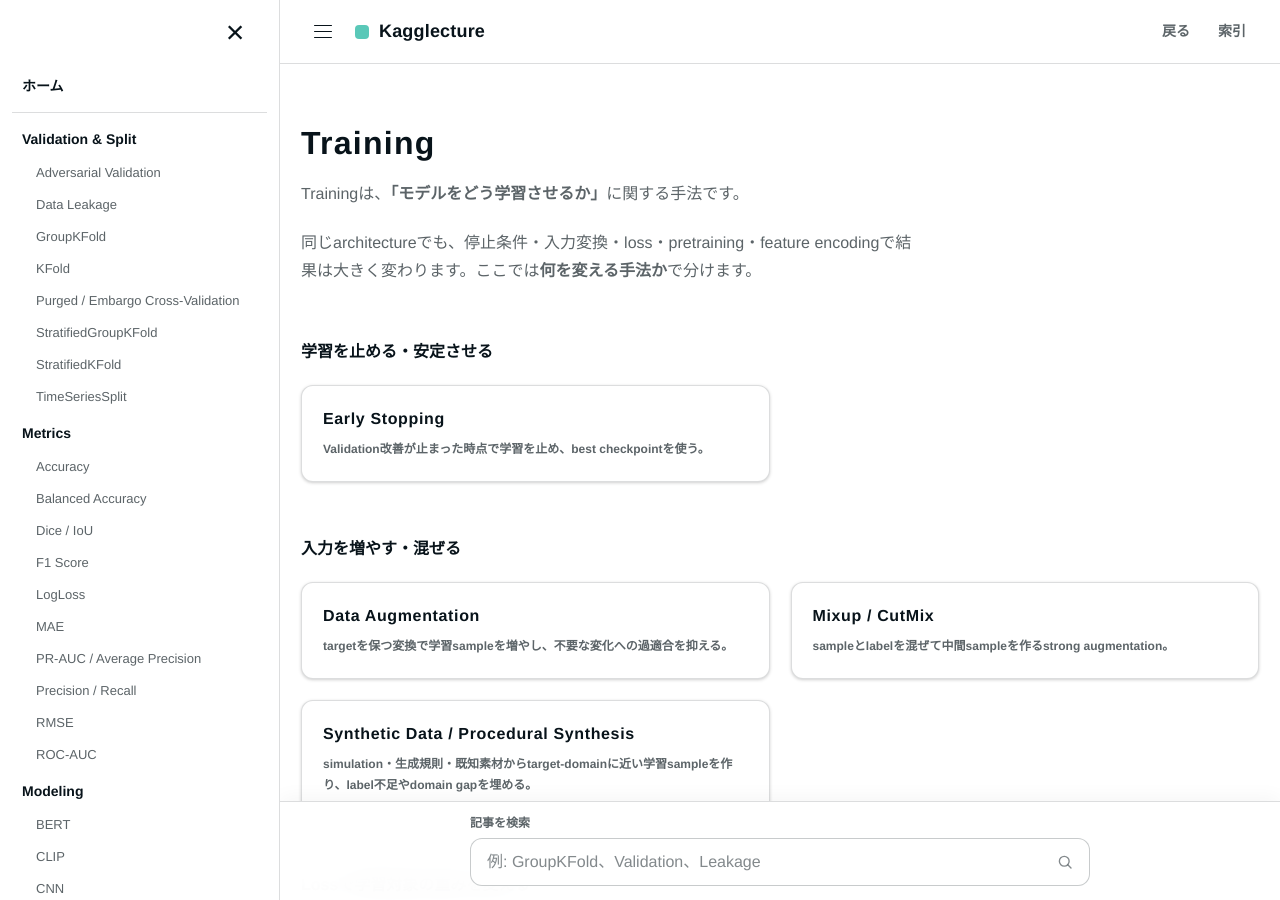
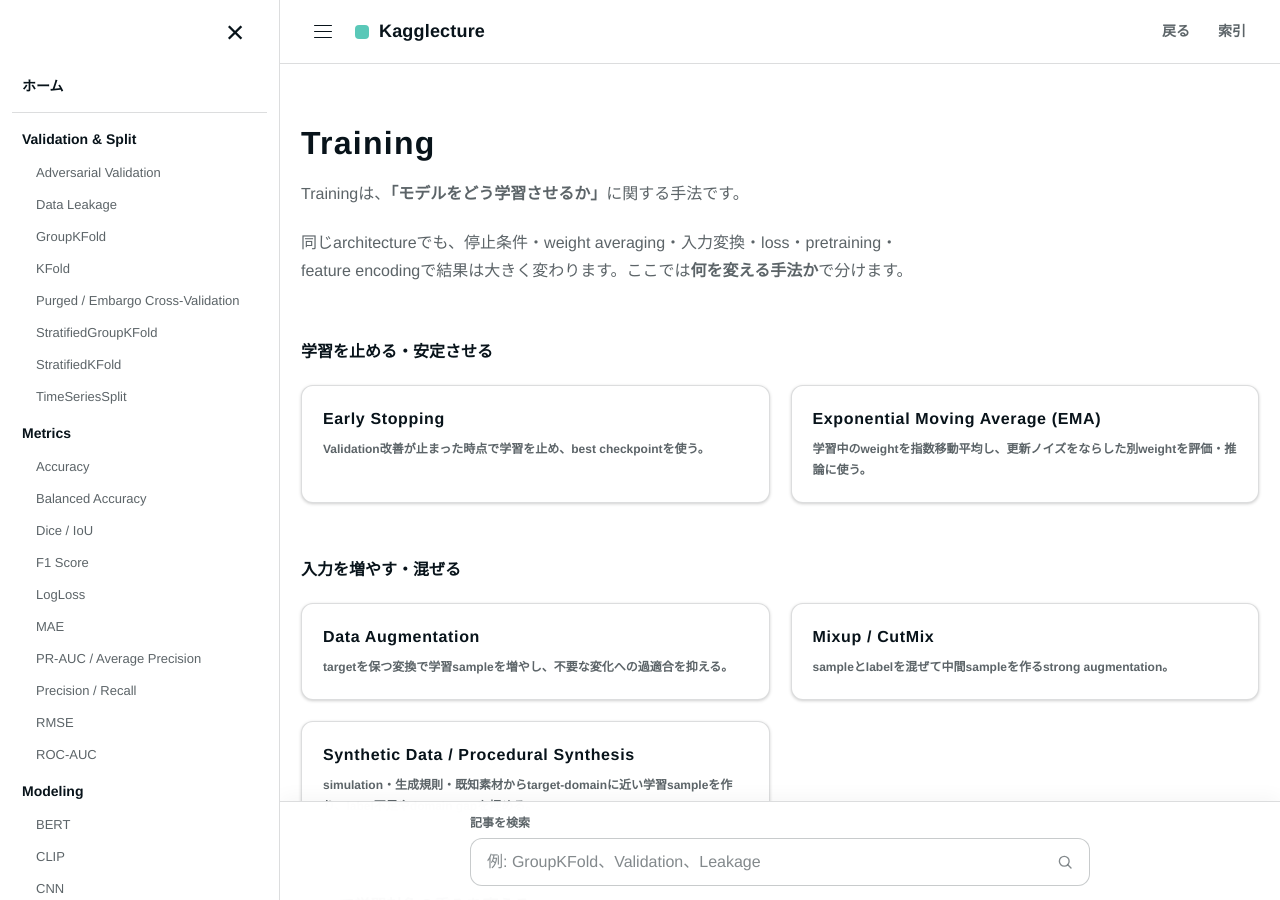
Before and after one commit to morikazu1119/Kagglecture, a Jekyll site: the page built from wiki/training/index.html, in a window 1280 px wide and 900 px high. Built offline with Jekyll 4.4.1, drawn with Linux system fonts in a browser that asks for light colours; some of the changed text lies outside the part shown.

Commit message:
EMA weight averaging記事を追加 (#23)
* Add EMA weight averaging reference

* Link EMA from Training index

* Fix EMA related article link

```diff
--- a/wiki/training/index.html
+++ b/wiki/training/index.html
@@ -2,7 +2,7 @@
 layout: default
 title: Training
 description: Kaggleの学習手法を、学習制御・data・loss・representationごとに調べるカテゴリ索引。
-summary: Early Stopping、Augmentation、Synthetic Data、Loss、Frequency / Target Encoding、Aggregation、Lag / Rolling、Pretrainingを目的別に整理する。
+summary: Early Stopping、EMA、Augmentation、Synthetic Data、Loss、Frequency / Target Encoding、Aggregation、Lag / Rolling、Pretrainingを目的別に整理する。
 type: category-index
 nav_order: 4
 permalink: /wiki/training/
@@ -10,10 +10,11 @@ permalink: /wiki/training/
 
 <h1>Training</h1>
 <p>Trainingは、<strong>「モデルをどう学習させるか」</strong>に関する手法です。</p>
-<p>同じarchitectureでも、停止条件・入力変換・loss・pretraining・feature encodingで結果は大きく変わります。ここでは<strong>何を変える手法か</strong>で分けます。</p>
+<p>同じarchitectureでも、停止条件・weight averaging・入力変換・loss・pretraining・feature encodingで結果は大きく変わります。ここでは<strong>何を変える手法か</strong>で分けます。</p>
 <h2>学習を止める・安定させる</h2>
 <div class="dictionary-grid">
   <a class="dictionary-card dictionary-card-link" href="{{ '/wiki/training/early-stopping.html' | relative_url }}"><h3>Early Stopping</h3><p>Validation改善が止まった時点で学習を止め、best checkpointを使う。</p></a>
+  <a class="dictionary-card dictionary-card-link" href="{{ '/wiki/training/exponential-moving-average.html' | relative_url }}"><h3>Exponential Moving Average (EMA)</h3><p>学習中のweightを指数移動平均し、更新ノイズをならした別weightを評価・推論に使う。</p></a>
 </div>
 
 <h2>入力を増やす・混ぜる</h2>
@@ -44,6 +45,7 @@ permalink: /wiki/training/
 <h2>迷ったときの判断軸</h2>
 <div class="comparison-board">
   <section class="comparison-card"><h4>過学習し始める</h4><dl><dt>見る記事</dt><dd>Early Stopping</dd></dl></section>
+  <section class="comparison-card"><h4>Deep Learningのweightが揺れる</h4><dl><dt>候補</dt><dd>EMA</dd><dt>比較</dt><dd>raw vs EMAを同じValidationで確認</dd></dl></section>
   <section class="comparison-card is-primary"><h4>Dataが少ない</h4><dl><dt>既存sampleを変換</dt><dd>Augmentation / Mixup / CutMix</dd><dt>scene自体を作る</dt><dd>Synthetic Data</dd><dt>既存weight</dt><dd>Transfer Learning</dd></dl></section>
   <section class="comparison-card"><h4>Train/Testのsceneが違う</h4><dl><dt>候補</dt><dd>Synthetic Data</dd><dt>注意</dt><dd>Testで起きる変化だけを生成規則へ入れる</dd></dl></section>
   <section class="comparison-card"><h4>不均衡・easy negative過多</h4><dl><dt>候補</dt><dd>Focal Loss</dd><dt>注意</dt><dd>Metricとは別にOOF確認</dd></dl></section>
```
Also changed, not shown: wiki/training/exponential-moving-average.html (added, +46 -0 lines).
